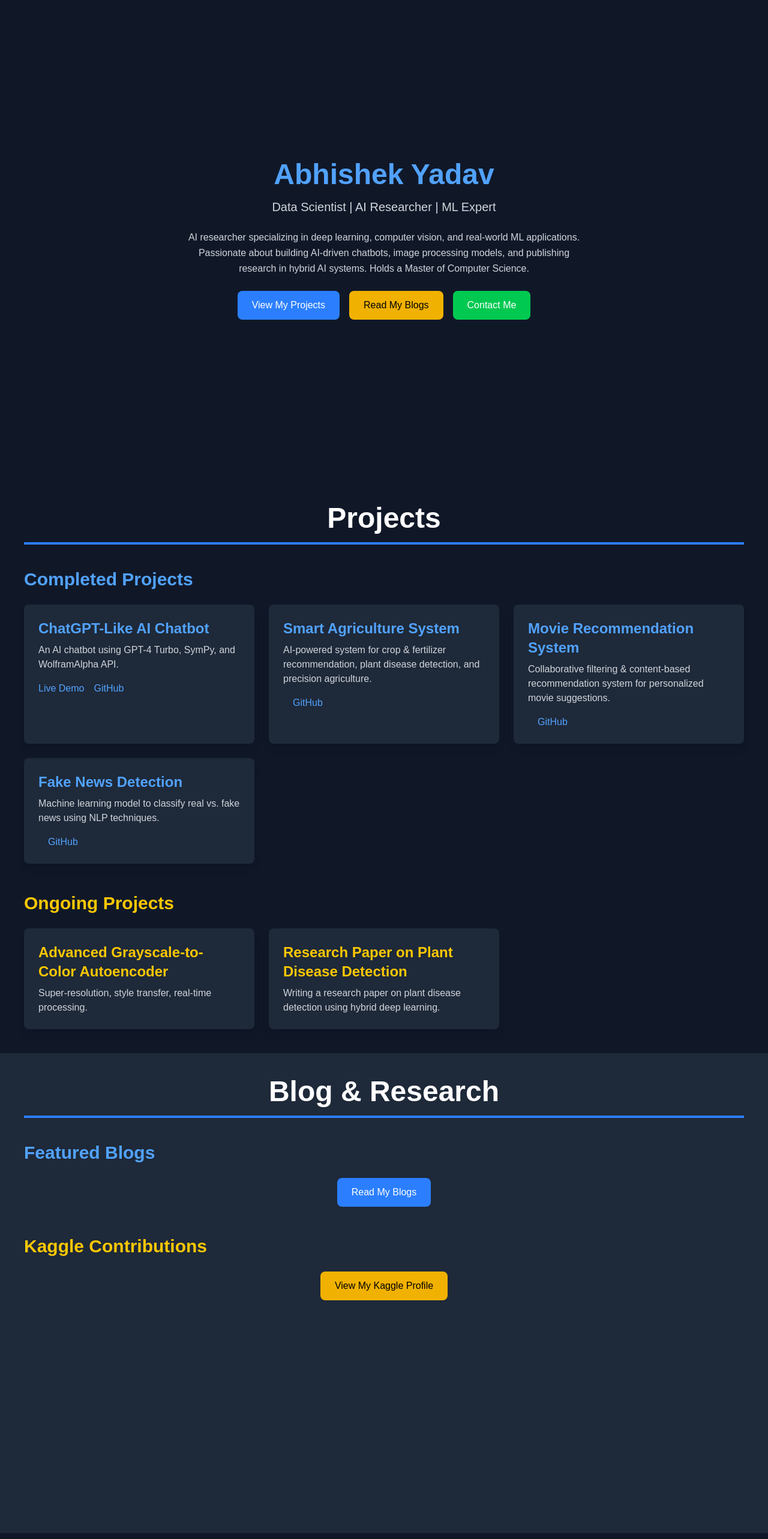
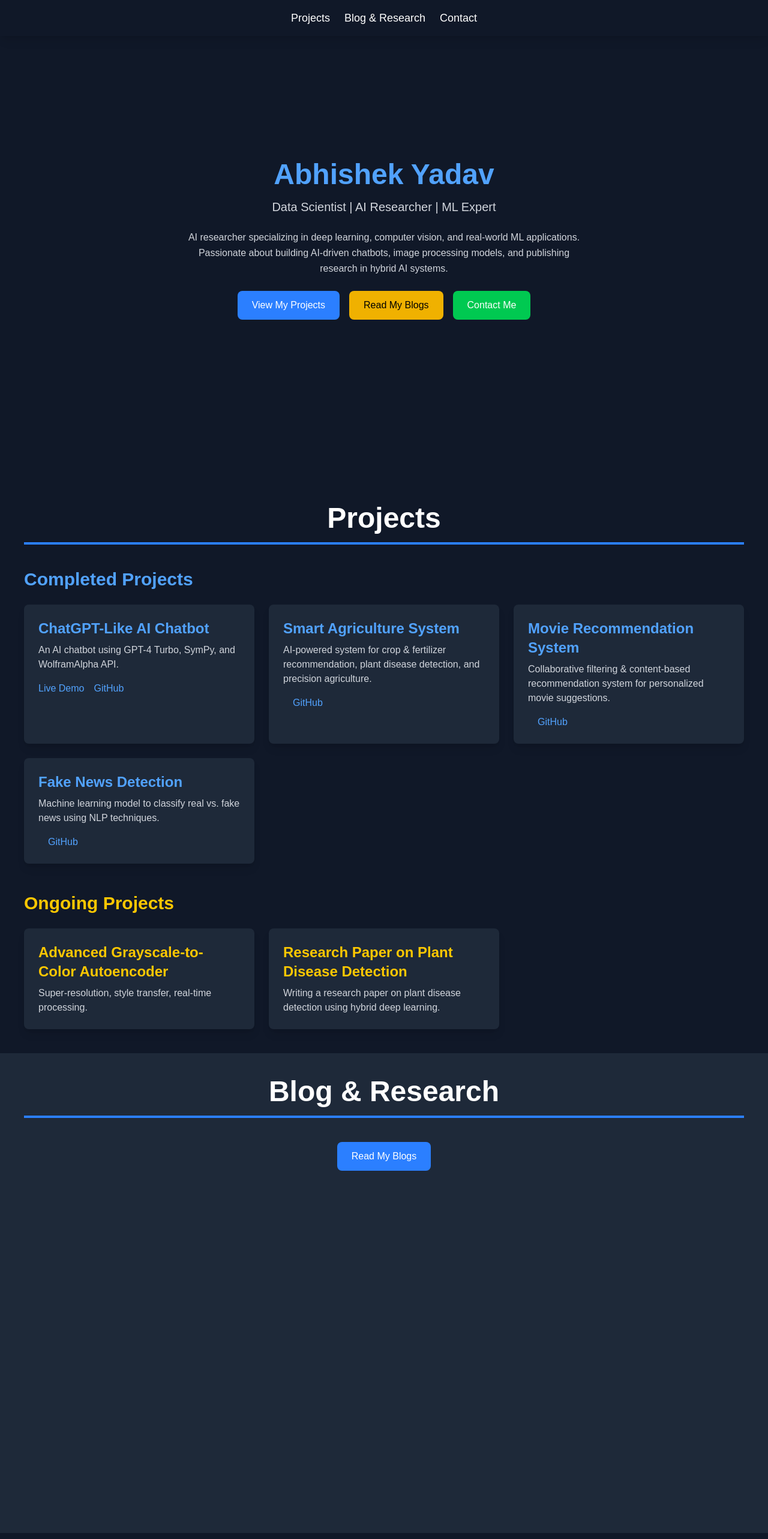
Before and after one commit to codealign8/project, a Next.js app: page / in a window 1280 px wide. Shown: the top 2566 px of the page at 60% size. Built offline with nearby package versions, Linux system fonts and the light colour scheme.

Commit message:
Updated portfolio with ongoing projects and Kaggle link

```diff
--- /dev/null
+++ b/app/components/Navbar.tsx
@@ -0,0 +1,38 @@
+
+import Link from "next/link";
+import { useEffect } from "react";
+import anime from "animejs";
+
+export default function Navbar() {
+  useEffect(() => {
+    document.querySelectorAll(".nav-link").forEach((link) => {
+      link.addEventListener("mouseover", () => {
+        anime({
+          targets: link,
+          scale: 1.1,
+          duration: 200,
+          easing: "easeOutQuad",
+        });
+      });
+      link.addEventListener("mouseout", () => {
+        anime({
+          targets: link,
+          scale: 1,
+          duration: 200,
+          easing: "easeOutQuad",
+        });
+      });
+    });
+  }, []);
+
+  return (
+    <nav className="p-4 bg-white shadow-md flex gap-6 justify-center">
+      <Link className="nav-link text-lg font-medium hover:underline" href="#projects">
+        Projects
+      </Link>
+      <Link className="nav-link text-lg font-medium hover:underline" href="#blog">
+        Blog & Research
+      </Link>
+    </nav>
+  );
+}
--- /dev/null
+++ b/app/components/ProjectCard.tsx
@@ -0,0 +1,34 @@
+
+"use client";
+import { useEffect, useRef } from "react";
+import gsap from "gsap";
+
+export default function ProjectCard({ title }: { title: string }) {
+  // Define the type explicitly for useRef
+  const cardRef = useRef<HTMLDivElement | null>(null);
+
+  useEffect(() => {
+    const card = cardRef.current;
+
+    // Ensure card is not null before adding event listeners
+    if (!card) return;
+
+    const handleMouseEnter = () => gsap.to(card, { scale: 1.1, duration: 0.3 });
+    const handleMouseLeave = () => gsap.to(card, { scale: 1, duration: 0.3 });
+
+    card.addEventListener("mouseenter", handleMouseEnter);
+    card.addEventListener("mouseleave", handleMouseLeave);
+
+    // Cleanup event listeners to avoid memory leaks
+    return () => {
+      card.removeEventListener("mouseenter", handleMouseEnter);
+      card.removeEventListener("mouseleave", handleMouseLeave);
+    };
+  }, []);
+
+  return (
+    <div ref={cardRef} className="w-64 h-40 bg-white shadow-lg p-5 text-center">
+      {title}
+    </div>
+  );
+}
--- a/app/page.tsx
+++ b/app/page.tsx
@@ -1,11 +1,35 @@
-
 "use client";
 
+import { useEffect } from "react";
 import Head from "next/head";
 import Link from "next/link";
+import anime from "animejs";
+import ScrollReveal from "scrollreveal";
 import projectsData from "../data/projects.json";
 
 export default function Home() {
+  useEffect(() => {
+    // Scroll Reveal Animations
+    ScrollReveal().reveal(".reveal", {
+      duration: 1000,
+      origin: "bottom",
+      distance: "50px",
+      delay: 200,
+      easing: "ease-in-out",
+      reset: true,
+    });
+
+    // Navbar Hover Effects
+    document.querySelectorAll(".nav-link").forEach((link) => {
+      link.addEventListener("mouseover", () => {
+        anime({ targets: link, scale: 1.1, duration: 200, easing: "easeOutQuad" });
+      });
+      link.addEventListener("mouseout", () => {
+        anime({ targets: link, scale: 1, duration: 200, easing: "easeOutQuad" });
+      });
+    });
+  }, []);
+
   return (
     <>
       <Head>
@@ -13,13 +37,20 @@ export default function Home() {
         <meta name="description" content="Portfolio of Abhishek Yadav, Data Scientist, AI Researcher, and ML Expert." />
       </Head>
 
+      {/* Navbar */}
+      <nav className="p-4 bg-gray-900 shadow-lg text-white flex justify-center gap-6 fixed w-full top-0 z-50">
+        <a href="#projects" className="nav-link text-lg font-medium hover:underline">Projects</a>
+        <a href="#blog" className="nav-link text-lg font-medium hover:underline">Blog & Research</a>
+        <a href="#contact" className="nav-link text-lg font-medium hover:underline">Contact</a>
+      </nav>
+
       {/* Hero Section */}
-      <section className="h-screen flex flex-col justify-center items-center text-center bg-gray-900 text-white p-10">
+      <section className="h-screen flex flex-col justify-center items-center text-center bg-gray-900 text-white p-10 animate__animated animate__fadeIn">
         <h1 className="text-5xl font-extrabold text-blue-400">Abhishek Yadav</h1>
         <p className="text-xl mt-4 text-gray-300">Data Scientist | AI Researcher | ML Expert</p>
         <p className="mt-6 max-w-2xl text-gray-300 leading-relaxed">
-        AI researcher specializing in deep learning, computer vision, and real-world ML applications. Passionate about building AI-driven chatbots, image processing models, and publishing research in hybrid AI systems.
-        Holds a Master of Computer Science. </p>
+          AI researcher specializing in deep learning, computer vision, and real-world ML applications. Passionate about building AI-driven chatbots, image processing models, and publishing research in hybrid AI systems.
+        </p>
         <div className="mt-6 flex gap-4">
           <a href="#projects" className="px-6 py-3 bg-blue-500 text-white rounded-lg hover:bg-blue-600 transition">View My Projects</a>
           <a href="#blog" className="px-6 py-3 bg-yellow-500 text-black rounded-lg hover:bg-yellow-600 transition">Read My Blogs</a>
@@ -28,7 +59,7 @@ export default function Home() {
       </section>
 
       {/* Projects Section */}
-      <section id="projects" className="min-h-screen p-10 bg-gray-900 text-white">
+      <section id="projects" className="min-h-screen p-10 bg-gray-900 text-white reveal">
         <h2 className="text-5xl font-bold text-center mb-10 border-b-4 border-blue-500 pb-4">Projects</h2>
 
         <h3 className="text-3xl font-semibold text-blue-400 mb-6">Completed Projects</h3>
@@ -57,26 +88,15 @@ export default function Home() {
       </section>
 
       {/* Blog Section */}
-      <section id="blog" className="min-h-screen p-10 bg-gray-800 text-white">
+      <section id="blog" className="min-h-screen p-10 bg-gray-800 text-white reveal">
         <h2 className="text-5xl font-bold text-center mb-10 border-b-4 border-blue-500 pb-4">Blog & Research</h2>
-
-        <h3 className="text-3xl font-semibold text-blue-400 mb-6">Featured Blogs</h3>
         <div className="flex justify-center">
-          <Link href="https://community.analyticsvidhya.com/u/8c599efa" target="_blank" className="px-6 py-3 bg-blue-500 text-white rounded-lg hover:bg-blue-600 transition">
-            Read My Blogs
-          </Link>
-        </div>
-
-        <h3 className="text-3xl font-semibold text-yellow-400 mt-12 mb-6">Kaggle Contributions</h3>
-        <div className="flex justify-center">
-          <Link href="https://www.kaggle.com/jhonmac98" target="_blank" className="px-6 py-3 bg-yellow-500 text-black rounded-lg hover:bg-yellow-600 transition">
-            View My Kaggle Profile
-          </Link>
+          <Link href="https://community.analyticsvidhya.com/u/8c599efa" target="_blank" className="px-6 py-3 bg-blue-500 text-white rounded-lg hover:bg-blue-600 transition">Read My Blogs</Link>
         </div>
       </section>
 
       {/* Contact Section */}
-      <section id="contact" className="min-h-screen flex flex-col items-center justify-center bg-gray-900 text-white p-10 text-center">
+      <section id="contact" className="min-h-screen flex flex-col items-center justify-center bg-gray-900 text-white p-10 text-center reveal">
         <h2 className="text-4xl font-bold mb-6 border-b-4 border-blue-500 pb-4">Contact Me</h2>
         <p className="text-lg text-gray-300">📩 Email: ayabhid78@gmail.com</p>
         <p className="text-lg text-gray-300">🔗 <a href="https://github.com/codealign8" className="text-blue-400 hover:underline">GitHub</a></p>
```
Also changed, not shown: package.json (+6 -4 lines), 1 other file (tests, documents, lock files or other folders).
